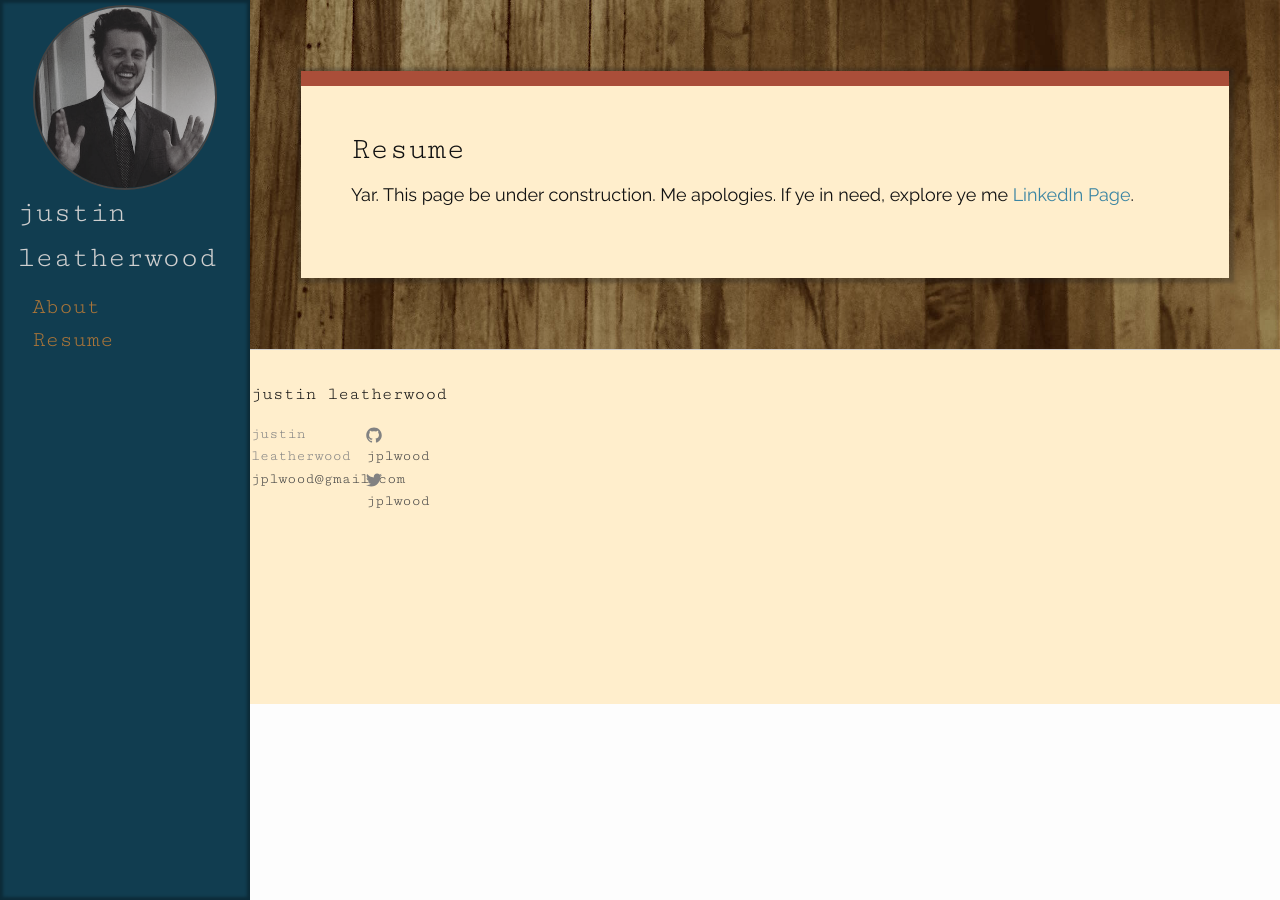
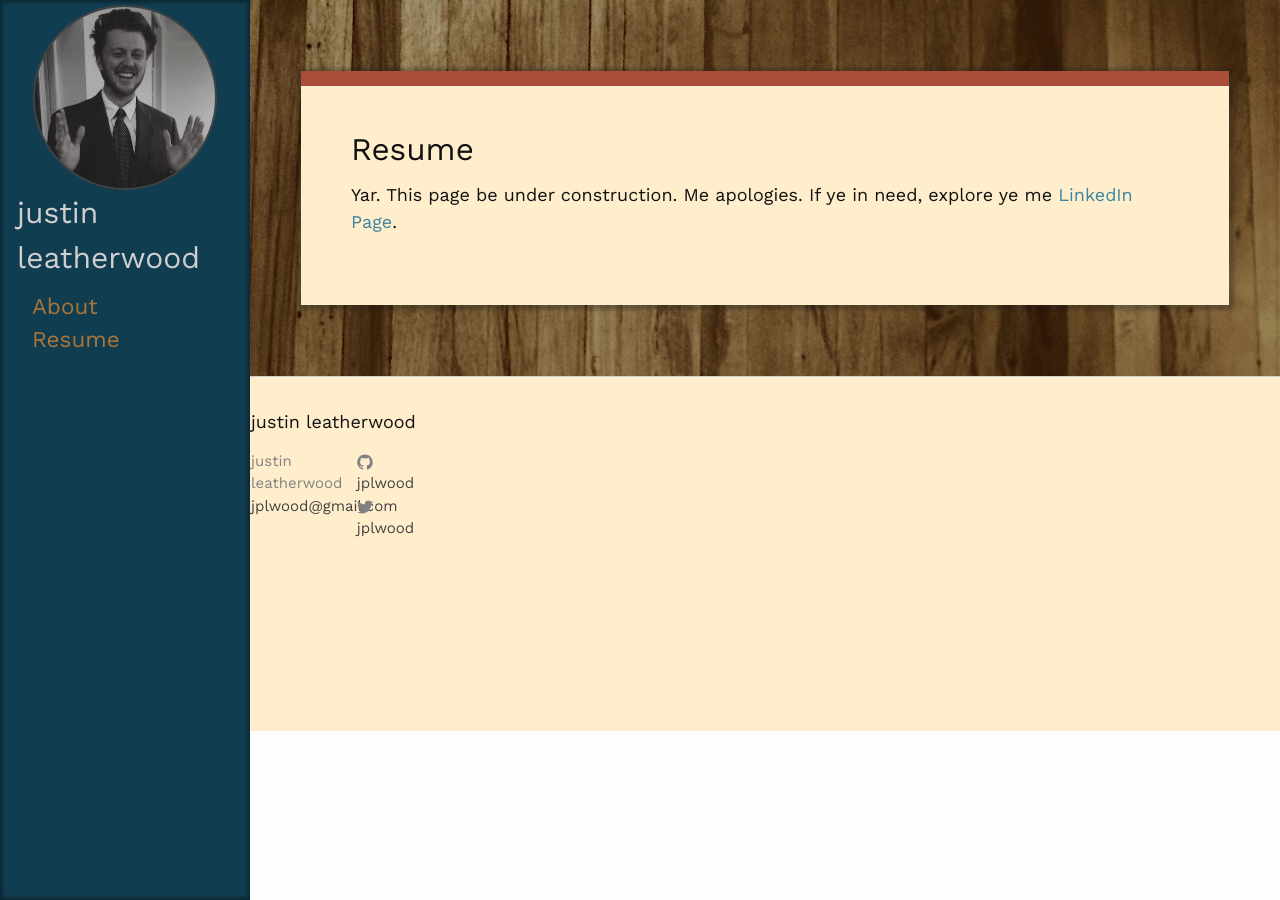
Before and after one commit to jplwood/jplwood.github.io, a Jekyll site: the page built from resume.md, in a window 1280 px wide. Built offline with Jekyll 4.4.1, drawn with Linux system fonts in a browser that asks for light colours.

Commit message:
changed font and fixed color issue

```diff
--- a/_config.yml
+++ b/_config.yml
@@ -17,7 +17,7 @@ github_username:  jplwood
 # Build settings
 markdown: kramdown
 
-default:
+defaults:
   -
     scope:
       path: ""
--- a/_sass/_layout.scss
+++ b/_sass/_layout.scss
@@ -251,7 +251,7 @@
 
 .post-content {
     margin-bottom: $spacing-unit;
-    font-family: $alt-font-family;
+    font-family: $base-font-family;
 
     h2 {
         font-size: 32px;
@@ -312,6 +312,8 @@
   margin:10px;
   padding: 10px;
   height:90%;
+  max-width: 450px;
+  min-width: 400px;
   -moz-box-shadow:    1px 1px 5px 6px rgba(15,15,15,0.3);
   -webkit-box-shadow: 3px 3px 5px 6px rgba(15,15,15,0.3);
   box-shadow:         1px 1px 3px 4px rgba(15,15,15,0.4);
@@ -331,11 +333,11 @@
 }
 
 .card-code {
-  border-color: complement($color-red);
+  border-color: $color-red;
 }
 
 .card-general {
-  border-top: 15px solid $color-red;
+  border-color: $color-green;
 }
 
 /***
--- a/css/main.scss
+++ b/css/main.scss
@@ -2,12 +2,11 @@
 # Only the main Sass file needs front matter (the dashes are enough)
 ---
 @charset "utf-8";
-@import url(https://fonts.googleapis.com/css?family=Cutive+Mono|Raleway);
-
+@import url(https://fonts.googleapis.com/css?family=Work+Sans:400,700);
 
 // Our variables
-$base-font-family: 'Cutive Mono';
-$alt-font-family: Raleway, sans-serif;
+$base-font-family: 'Work Sans', sans-serif;
+
 $base-font-size:   18px;
 
 $base-font-weight: 400;
```
Also changed, not shown: _posts/2016-02-01-js-countdown.md (+2 -2 lines).
